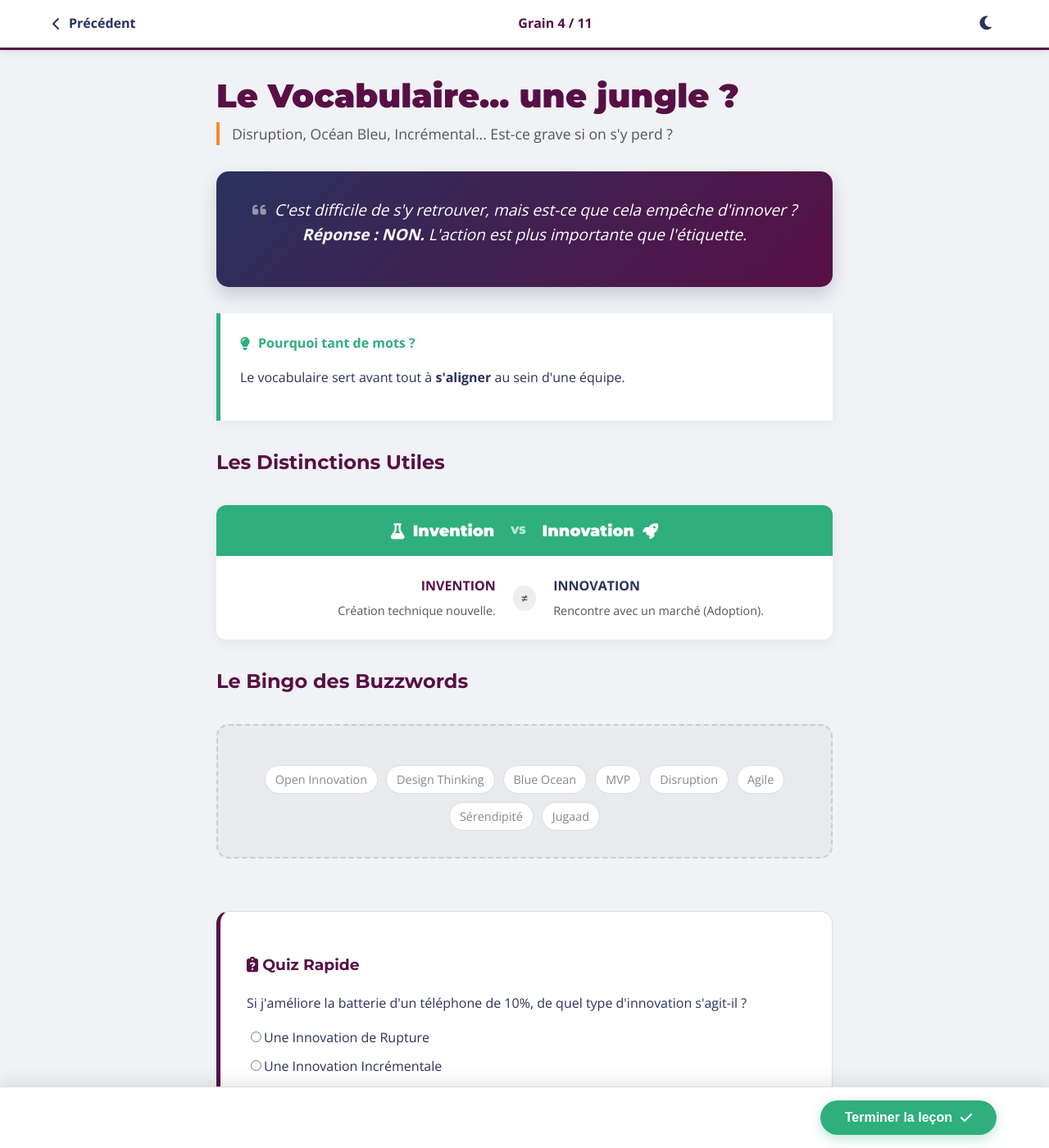
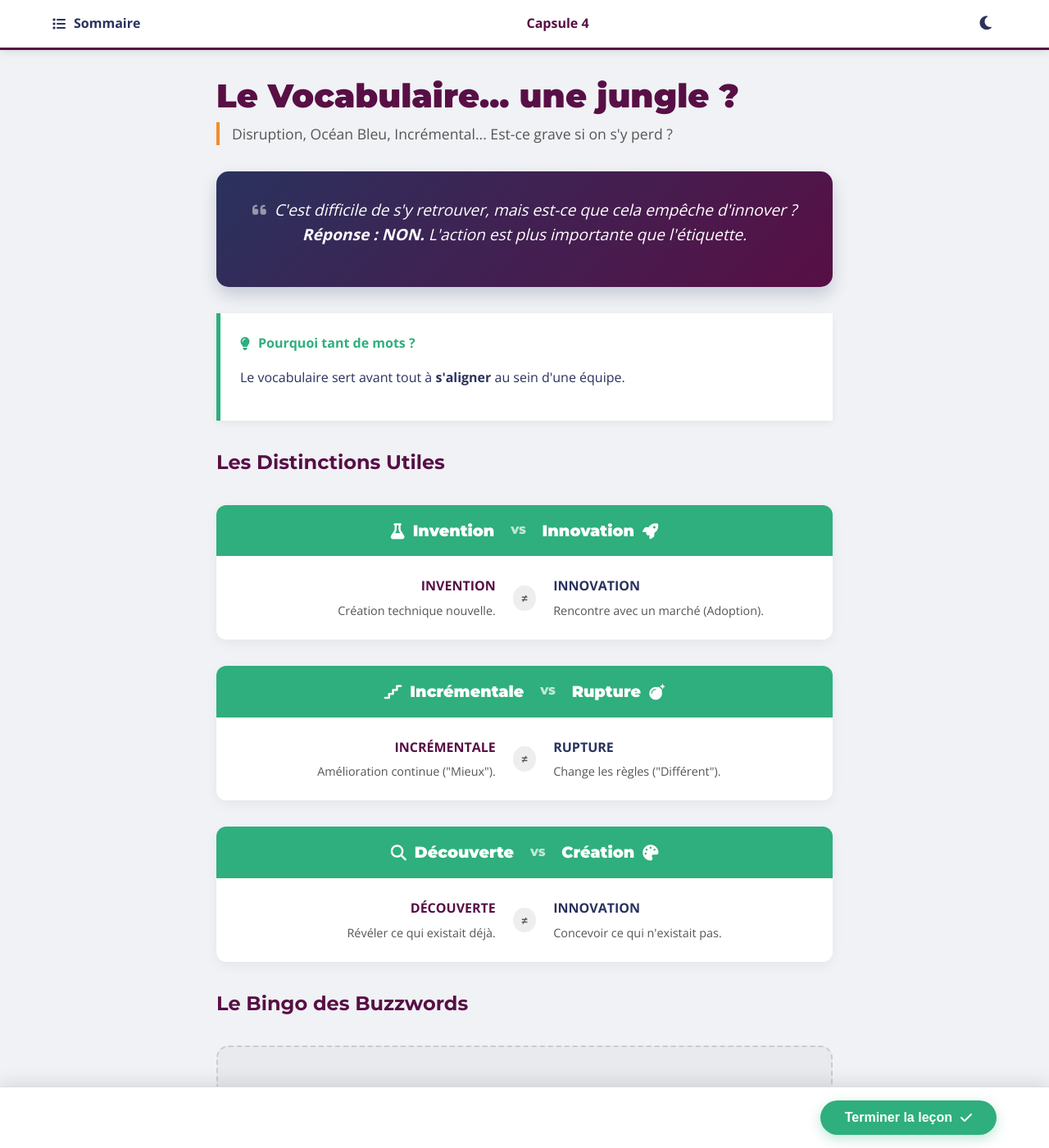
Before and after one commit to Tyrulfr/projet_inno_pui, a Jekyll site: the page pages/apprenant/cours/sensibilisation/module1/grain4.html, which Jekyll copies as it is, in a window 1280 px wide and 1400 px high. Shown: the whole window at 82% size. Built offline with Jekyll 4.4.1, drawn with Linux system fonts in a browser that asks for light colours.

Commit message:
Update grain4.html

```diff
--- a/pages/apprenant/cours/sensibilisation/module1/grain4.html
+++ b/pages/apprenant/cours/sensibilisation/module1/grain4.html
@@ -3,7 +3,7 @@
 <head>
     <meta charset="UTF-8">
     <meta name="viewport" content="width=device-width, initial-scale=1.0">
-    <title>GRAIN 4 : Le Vocabulaire de l'Innovation | Projet Inno</title>
+    <title>CAPSULE 4 : Le Vocabulaire de l'Innovation | Projet Inno</title>
     <link rel="preconnect" href="https://fonts.googleapis.com">
     <link href="https://fonts.googleapis.com/css2?family=Montserrat:wght@400;700;900&family=Open+Sans:wght@400;600;700&display=swap" rel="stylesheet">
     <link rel="stylesheet" href="https://cdnjs.cloudflare.com/ajax/libs/font-awesome/6.4.0/css/all.min.css">
@@ -57,6 +57,7 @@
         /* Footer & Modal */
         .action-footer { position: fixed; bottom: 0; left: 0; right: 0; background: var(--bg-card); padding: 1rem 5%; border-top: 1px solid #ddd; display: flex; justify-content: flex-end; align-items: center; z-index: 1000; box-shadow: 0 -5px 20px rgba(0,0,0,0.1); }
         .btn-validate { background: var(--teal); color: white; border: none; padding: 12px 30px; border-radius: 50px; font-weight: 800; font-size: 1rem; cursor: pointer; display: flex; align-items: center; gap: 10px; box-shadow: 0 5px 15px rgba(46, 175, 125, 0.3); }
+        .btn-validate:hover { transform: translateY(-3px); box-shadow: 0 8px 20px rgba(46, 175, 125, 0.4); }
 
         .modal-overlay { position: fixed; top: 0; left: 0; width: 100%; height: 100%; background: rgba(0,0,0,0.7); display: none; justify-content: center; align-items: center; z-index: 2000; opacity: 0; transition: opacity 0.3s ease; }
         .modal-overlay.active { display: flex; opacity: 1; }
@@ -72,8 +73,8 @@
 </head>
 <body>
     <nav class="top-bar">
-        <a href="grain_3_processus.html" class="btn-back"><i class="fa-solid fa-chevron-left"></i> Précédent</a>
-        <div style="font-weight: 800; color: var(--bordeaux);">Grain 4 / 11</div>
+        <a href="sommaire_module1.html" class="btn-back"><i class="fa-solid fa-list"></i> Sommaire</a>
+        <div style="font-weight: 800; color: var(--bordeaux);">Capsule 4</div>
         <button onclick="toggleTheme()" style="background:none; border:none; cursor:pointer; font-size:1.2rem; color:var(--text-main);"><i class="fa-solid fa-moon"></i></button>
     </nav>
 
@@ -100,7 +101,28 @@
                     </div>
                 </div>
             </div>
-            <!-- ... autres cartes identiques au précédent ... -->
+
+            <div class="vs-card">
+                <div class="vs-header"><i class="fa-solid fa-stairs"></i> Incrémentale <span style="font-size:0.8rem; opacity:0.7; margin:0 10px;">VS</span> Rupture <i class="fa-solid fa-bomb"></i></div>
+                <div class="vs-content">
+                    <div class="comparison-row">
+                        <div class="term-a">INCRÉMENTALE<div class="term-desc">Amélioration continue ("Mieux").</div></div>
+                        <div class="vs-badge">≠</div>
+                        <div class="term-b">RUPTURE<div class="term-desc">Change les règles ("Différent").</div></div>
+                    </div>
+                </div>
+            </div>
+
+            <div class="vs-card">
+                <div class="vs-header"><i class="fa-solid fa-magnifying-glass"></i> Découverte <span style="font-size:0.8rem; opacity:0.7; margin:0 10px;">VS</span> Création <i class="fa-solid fa-palette"></i></div>
+                <div class="vs-content">
+                    <div class="comparison-row">
+                        <div class="term-a">DÉCOUVERTE<div class="term-desc">Révéler ce qui existait déjà.</div></div>
+                        <div class="vs-badge">≠</div>
+                        <div class="term-b">INNOVATION<div class="term-desc">Concevoir ce qui n'existait pas.</div></div>
+                    </div>
+                </div>
+            </div>
         </div>
 
         <h2 id="buzzwords">Le Bingo des Buzzwords</h2>
@@ -117,7 +139,7 @@
             </div>
         </div>
 
-        <!-- Quiz inchangé -->
+        <!-- Quiz -->
         <div style="margin-top: 4rem; padding: 2rem; background: var(--bg-card); border-radius: 15px; border: 1px solid #ddd; border-left: 5px solid var(--bordeaux);">
             <h3><i class="fa-solid fa-clipboard-question"></i> Quiz Rapide</h3>
             <p>Si j'améliore la batterie d'un téléphone de 10%, de quel type d'innovation s'agit-il ?</p>
@@ -174,16 +196,43 @@
 
         function showModal(title, msg, type) {
             modalTitle.innerText = title; modalMsg.innerHTML = msg; modal.classList.add('active');
-            modalBox.style.borderTopColor = 'var(--orange)'; modalBtn.style.backgroundColor = 'var(--orange)'; modalTitle.style.color = 'var(--orange)';
-            if(type === 'success') { modalIcon.innerHTML = '<i class="fa-solid fa-circle-check" style="color: var(--teal);"></i>'; modalTitle.style.color = 'var(--teal)'; modalBox.style.borderTopColor = 'var(--teal)'; modalBtn.style.backgroundColor = 'var(--teal)'; }
-            else if (type === 'info') { modalIcon.innerHTML = '<i class="fa-solid fa-circle-info" style="color: var(--blue);"></i>'; modalTitle.style.color = 'var(--blue)'; modalBox.style.borderTopColor = 'var(--blue)'; modalBtn.style.backgroundColor = 'var(--blue)'; }
-            else { modalIcon.innerHTML = '<i class="fa-solid fa-circle-xmark" style="color: var(--orange);"></i>'; }
+
+            if(type === 'success') {
+                modalIcon.innerHTML = '<i class="fa-solid fa-circle-check" style="color: var(--teal);"></i>';
+                modalTitle.style.color = 'var(--teal)';
+                modalBox.style.borderTopColor = 'var(--teal)';
+                modalBtn.style.backgroundColor = 'var(--teal)';
+            } else if (type === 'info') {
+                modalIcon.innerHTML = '<i class="fa-solid fa-circle-info" style="color: var(--blue);"></i>';
+                modalTitle.style.color = 'var(--blue)';
+                modalBox.style.borderTopColor = 'var(--blue)';
+                modalBtn.style.backgroundColor = 'var(--blue)';
+            } else {
+                modalIcon.innerHTML = '<i class="fa-solid fa-circle-xmark" style="color: var(--orange);"></i>';
+                modalTitle.style.color = 'var(--orange)';
+                modalBox.style.borderTopColor = 'var(--orange)';
+                modalBtn.style.backgroundColor = 'var(--orange)';
+            }
         }
         function closeModal() { modal.classList.remove('active'); }
+
+        // CORRECTION VALIDATION
         function finishGrain() {
             const radios = document.getElementsByName('q3'); let val = ""; for(const r of radios) if(r.checked) val = r.value;
-            if(val === "correct") showModal("Correct !", "C'est de l'incrémental.", "success");
-            else showModal("Oups", "Essayez encore.", "error");
+            if(val === "correct") {
+                showModal("Correct !", "C'est de l'incrémental.", "success");
+                setTimeout(() => {
+                    const btn = document.querySelector('.modal-btn');
+                    if(btn) {
+                        btn.innerText = "Retour au Sommaire";
+                        btn.onclick = function() { window.location.href = 'sommaire_module1.html'; };
+                    }
+                }, 100);
+            } else if (val === "") {
+                showModal("Oups", "Veuillez sélectionner une réponse au quiz.", "error");
+            } else {
+                showModal("Pas tout à fait", "Une rupture changerait radicalement l'usage. Ici, on fait juste 'mieux'.", "error");
+            }
         }
     </script>
 </body>
```
Also changed, not shown: other parts of pages/apprenant/cours/sensibilisation/module1/grain4.html (+1 -1 lines).
